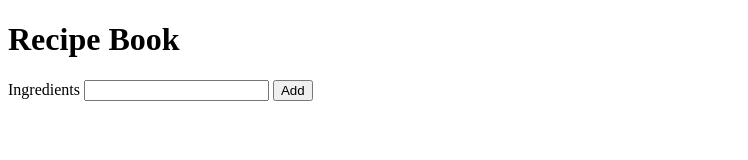
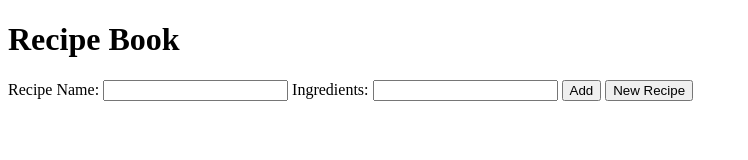
Before and after one commit to kaylab78/recipe-book, a plain HTML site: page index.html in a window 1280 px wide. Shown: the whole page, without its empty margins (0-748 px from the left). Drawn offline with Linux system fonts and the light colour scheme.

Commit message:
Pseudocode and variables in script.js

```diff
--- a/assets/js/script.js
+++ b/assets/js/script.js
@@ -0,0 +1,8 @@
+var recipeTitleEl = document.getElementById("title");
+var ingredientEl = document.getElementById("ingredient");
+var addEl = document.getElementById("add-ingredient");
+var newRecipeEl = document.getElementById("new-recipe");
+
+// The user enters their ingredient into the form and clicks Add.
+// The ingredient is added to the recipe (a list).
+// The user creates a new recipe.
--- a/index.html
+++ b/index.html
@@ -13,9 +13,12 @@
     </header>
     <main>
         <form>
-            <label for="ingredient">Ingredients</label>
+            <label for="title">Recipe Name:</label>
+            <input type="text" name="title" id="title" />
+            <label for="ingredient">Ingredients:</label>
             <input type="text" name="ingredient" id="ingredient" />
-            <button>Add</button>
+            <button id="add-ingredient">Add</button>
+            <button id="new-recipe">New Recipe</button>
         </form>
     </main>
 
```
